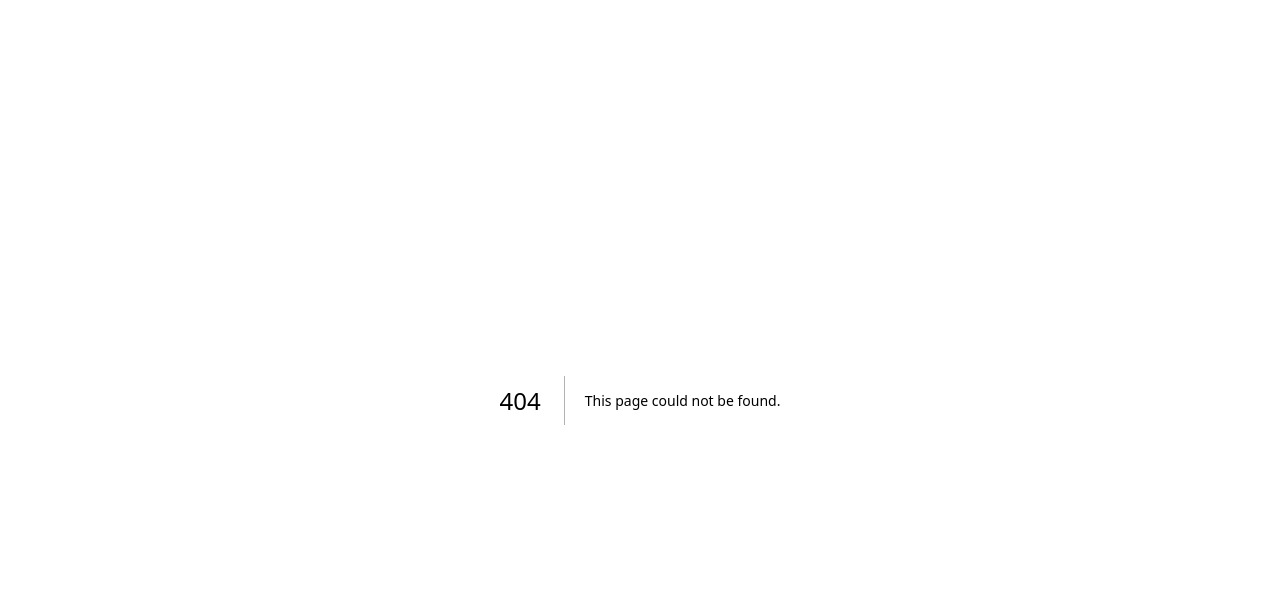
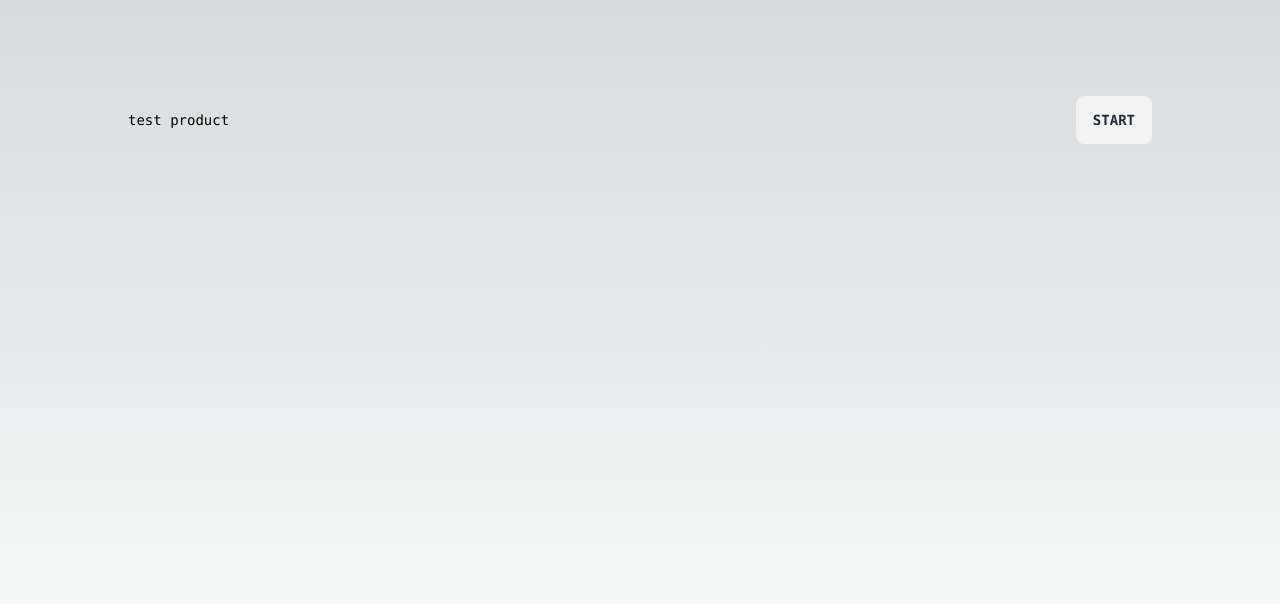
Before and after one commit to rizqirakun/nutech, a Next.js app: page /product in a window 1280 px wide. Before the commit this address had no page. Shown: the top 604 px of the page. Built offline with nearby package versions, Linux system fonts and the light colour scheme.

Commit message:
[init] setup lint - husky - prettier - daisy

```diff
--- /dev/null
+++ b/src/app/product/page.tsx
@@ -0,0 +1,12 @@
+// import Image from 'next/image'
+
+export default function Home() {
+  return (
+    <main className="flex min-h-screen flex-col items-center justify-between p-24">
+      <div className="z-10 w-full max-w-5xl items-center justify-between font-mono text-sm lg:flex">
+        test product
+        <button className="btn">Start</button>
+      </div>
+    </main>
+  );
+}
--- a/tailwind.config.js
+++ b/tailwind.config.js
@@ -14,5 +14,5 @@ module.exports = {
       },
     },
   },
-  plugins: [],
-}
+  plugins: [require('daisyui')],
+};
```
Also changed, not shown: lint-staged.config.js (added, +15 -0 lines), package.json (+11 -2 lines), src/app/globals.css (+2 -5 lines), .eslintrc.json, .prettierrc.json (added), 2 other files (tests, documents, lock files or other folders).
